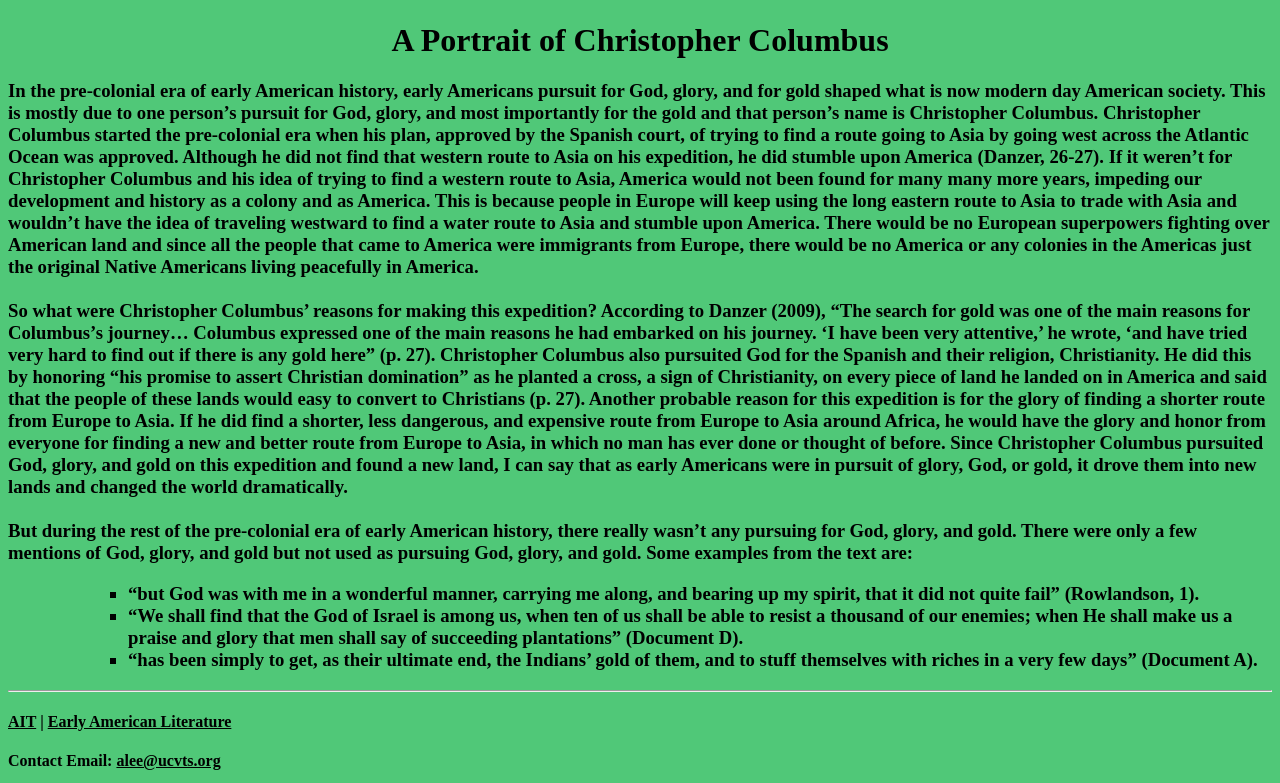
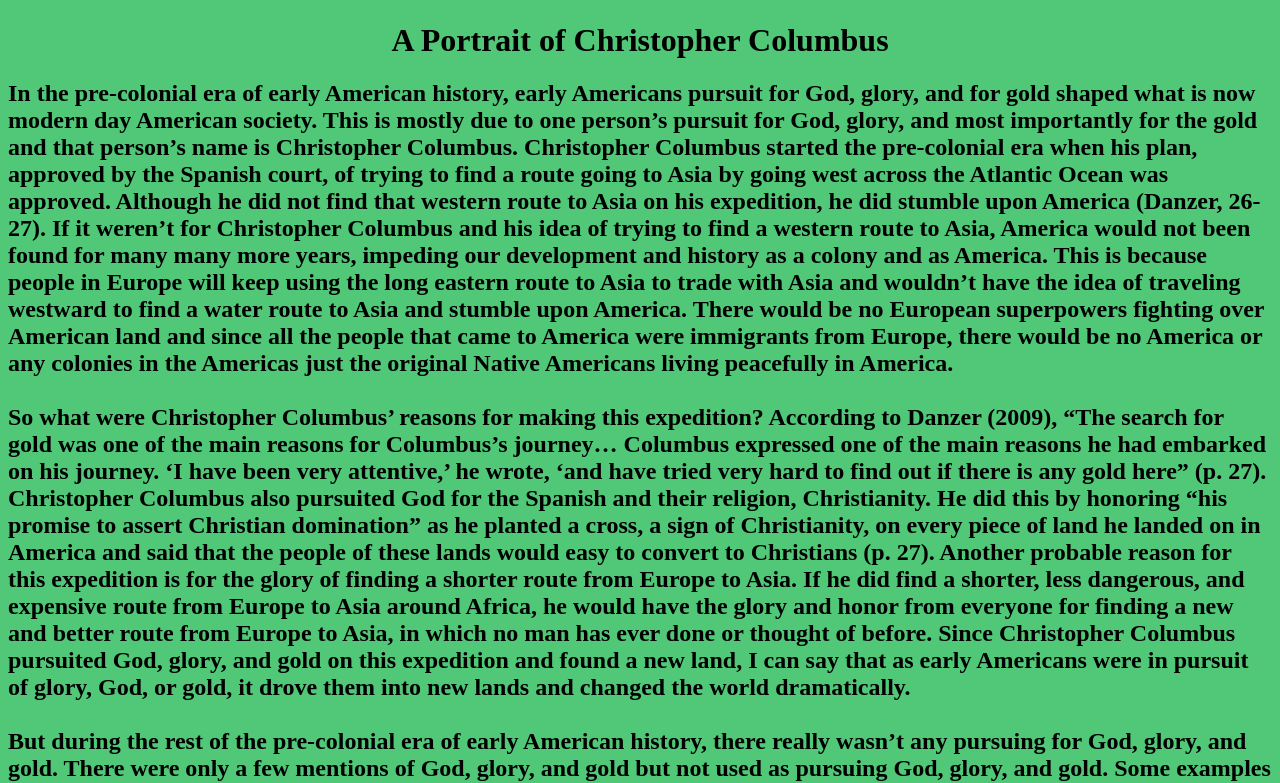
Before and after one commit to galaxydancer203/english-midterm, a plain HTML site: page english-midterm/precolonial.html in a window 1280 px wide. Shown: the part 765-1548 px from the top of the page. Drawn offline with Linux system fonts and the light colour scheme; a script that the page names is missing.

Commit message:
Update precolonial.html

```diff
--- a/english-midterm/precolonial.html
+++ b/english-midterm/precolonial.html
@@ -26,7 +26,7 @@
 <img src="images/christophercolumbus.jpg" >
       <h1 style= "text-align:center"> A Portrait of Christopher Columbus</h1>
 
-<h3> In the pre-colonial era of early American history, early Americans pursuit for God, glory, and for gold shaped what is now modern day American society. This is mostly due to one person’s pursuit for God, glory, and most importantly for the gold and that person’s name is Christopher Columbus. Christopher Columbus started the pre-colonial era when his plan, approved by the Spanish court, of trying to find a route going to Asia by going west across the Atlantic Ocean was approved. Although he did not find that western route to Asia on his expedition, he did stumble upon America (Danzer, 26-27). If it weren’t for Christopher Columbus and his idea of trying to find a western route to Asia, America would not been found for many many more years, impeding our development and history as a colony and as America. This is because people in Europe will keep using the long eastern route to Asia to trade with Asia and wouldn’t have the idea of traveling westward to find a water route to Asia and stumble upon America. There would be no European superpowers fighting over American land and since all the people that came to America were immigrants from Europe, there would be no America or any colonies in the Americas just the original Native Americans living peacefully in America.
+<h2> In the pre-colonial era of early American history, early Americans pursuit for God, glory, and for gold shaped what is now modern day American society. This is mostly due to one person’s pursuit for God, glory, and most importantly for the gold and that person’s name is Christopher Columbus. Christopher Columbus started the pre-colonial era when his plan, approved by the Spanish court, of trying to find a route going to Asia by going west across the Atlantic Ocean was approved. Although he did not find that western route to Asia on his expedition, he did stumble upon America (Danzer, 26-27). If it weren’t for Christopher Columbus and his idea of trying to find a western route to Asia, America would not been found for many many more years, impeding our development and history as a colony and as America. This is because people in Europe will keep using the long eastern route to Asia to trade with Asia and wouldn’t have the idea of traveling westward to find a water route to Asia and stumble upon America. There would be no European superpowers fighting over American land and since all the people that came to America were immigrants from Europe, there would be no America or any colonies in the Americas just the original Native Americans living peacefully in America.
 <br></br>
 So what were Christopher Columbus’ reasons for making this expedition? According to Danzer (2009), “The search for gold was one of the main reasons for Columbus’s journey… Columbus expressed one of the main reasons he had embarked on his journey. ‘I have been very attentive,’ he wrote, ‘and have tried very hard to find out if there is any gold here” (p. 27). Christopher Columbus also pursuited God for the Spanish and their religion, Christianity. He did this by honoring “his promise to assert Christian domination” as he planted a cross, a sign of Christianity, on every piece of land he landed on in America and said that the people of these lands would easy to convert to Christians (p. 27). Another probable reason for this expedition is for the glory of finding a shorter route from Europe to Asia. If he did find a shorter, less dangerous, and expensive route from Europe to Asia around Africa, he would have the glory and honor from everyone for finding a new and better route from Europe to Asia, in which no man has ever done or thought of before. Since Christopher Columbus pursuited God, glory, and gold on this expedition and found a new land, I can say that as early Americans were in pursuit of glory, God, or gold, it drove them into new lands and changed the world dramatically.
 <br></br>
@@ -36,7 +36,7 @@ But during the rest of the pre-colonial era of early American history, there rea
 <li>“We shall find that the God of Israel is among us, when ten of us shall be able to resist a thousand of our enemies; when He shall make us a praise and glory that men shall say of succeeding plantations” (Document D). </li>
 <li>“has been simply to get, as their ultimate end, the Indians’ gold of them, and to stuff themselves with riches in a very few days” (Document A). </li>
 </ul>
- </h3>
+ </h2>
 
 
 
```
